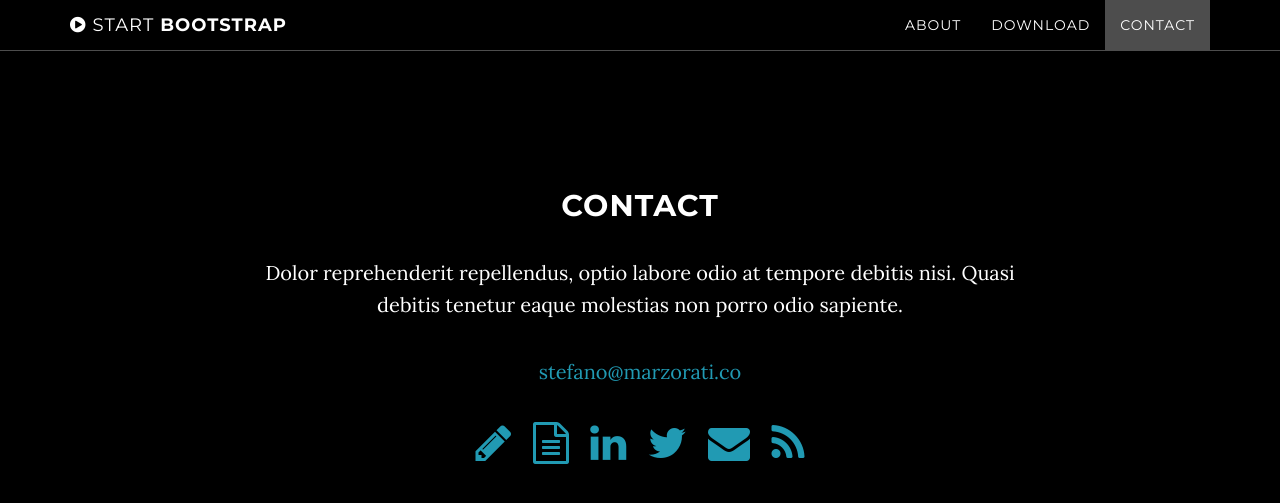
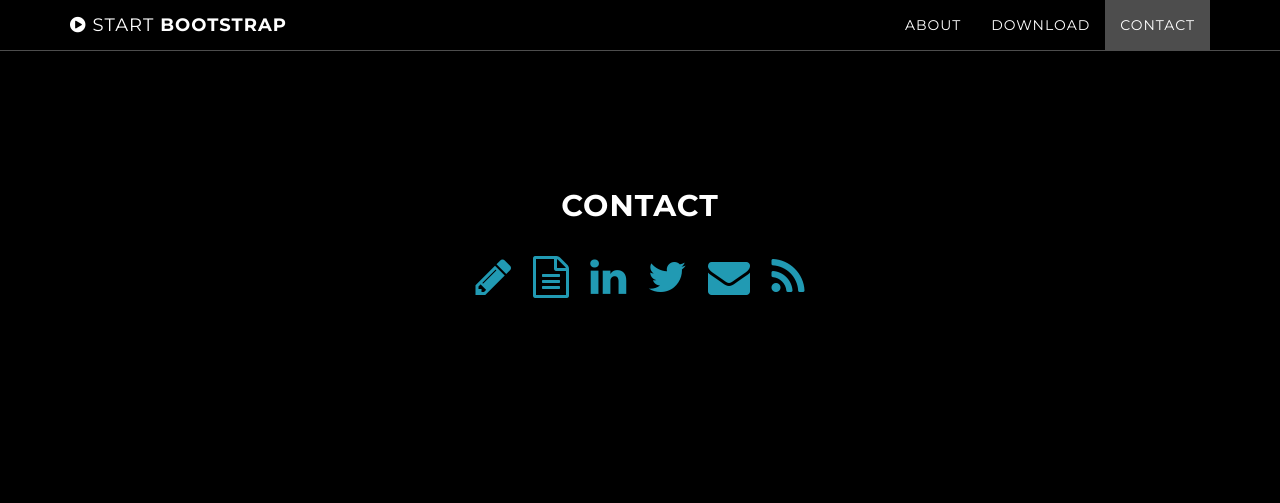
Before and after one commit to marste/Home, a Jekyll site: the page built from index.html, in a window 1280 px wide and 900 px high, scrolled down 2156 px. Shown: the top 503 px of the window. Built offline with Jekyll 4.4.1, drawn with Linux system fonts in a browser that asks for light colours.

```diff
--- a/_includes/contact.html
+++ b/_includes/contact.html
@@ -3,9 +3,7 @@
         <div class="row">
             <div class="col-lg-8 col-lg-offset-2">
                 <h2>Contact</h2>
-                <p>Dolor reprehenderit repellendus, optio labore odio at tempore debitis nisi. Quasi debitis tenetur eaque molestias non porro odio sapiente.</p>
-                <p><a href="mailto:{{ site.email }}">{{ site.email }}</a>
-                </p>
+
                 <a href="http://marzorati.co" target="_blank" title="Stefano Marzorati's Blog"> <i class="fa fa-pencil fa-3x"></i></a>
 &emsp;
 <a href="http://marzorati.co/curriculum-vitae/" title="Stefano Marzorati's Curriculum Vitae"> <i class="fa fa-file-text-o fa-3x"></i></a>
```
